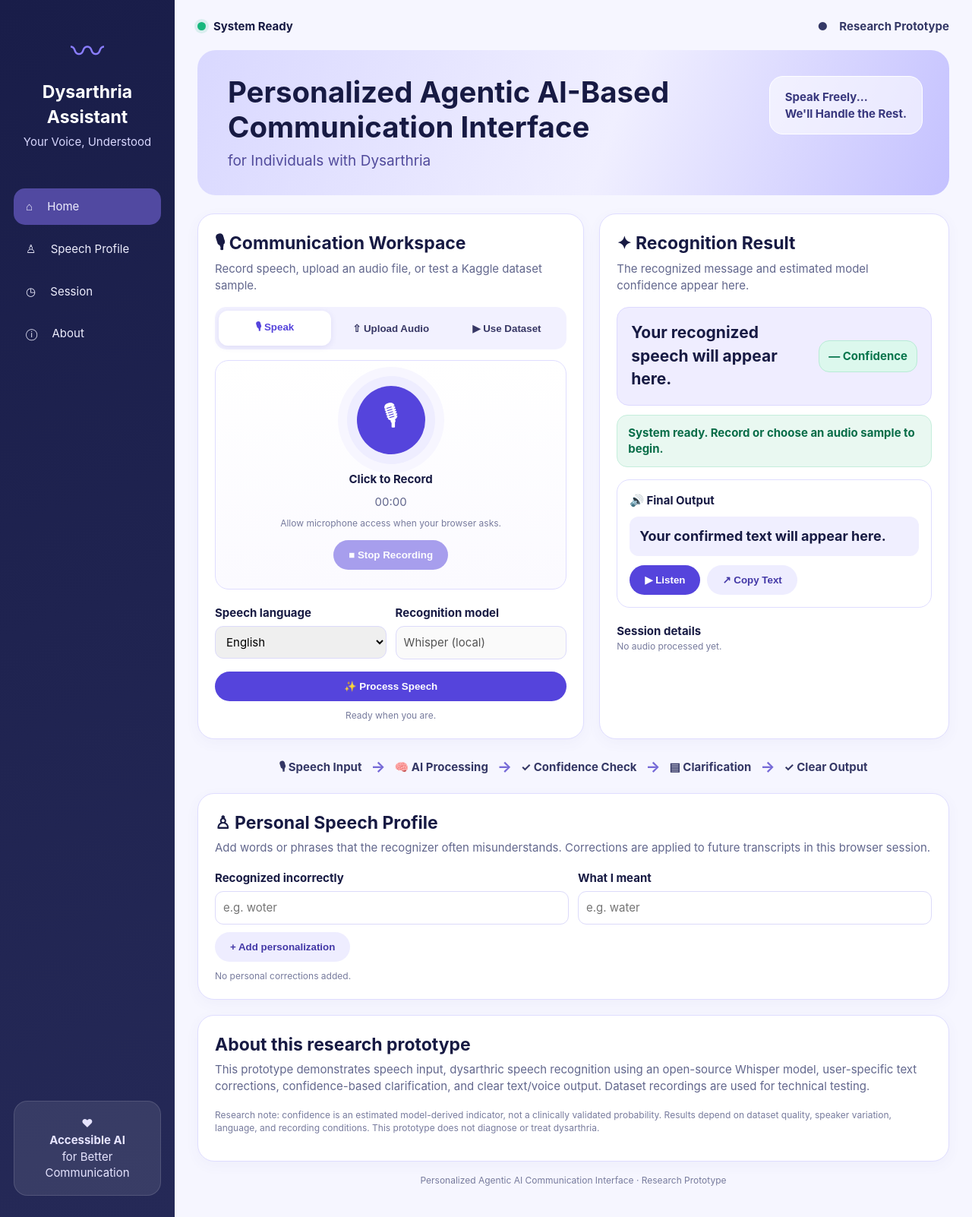
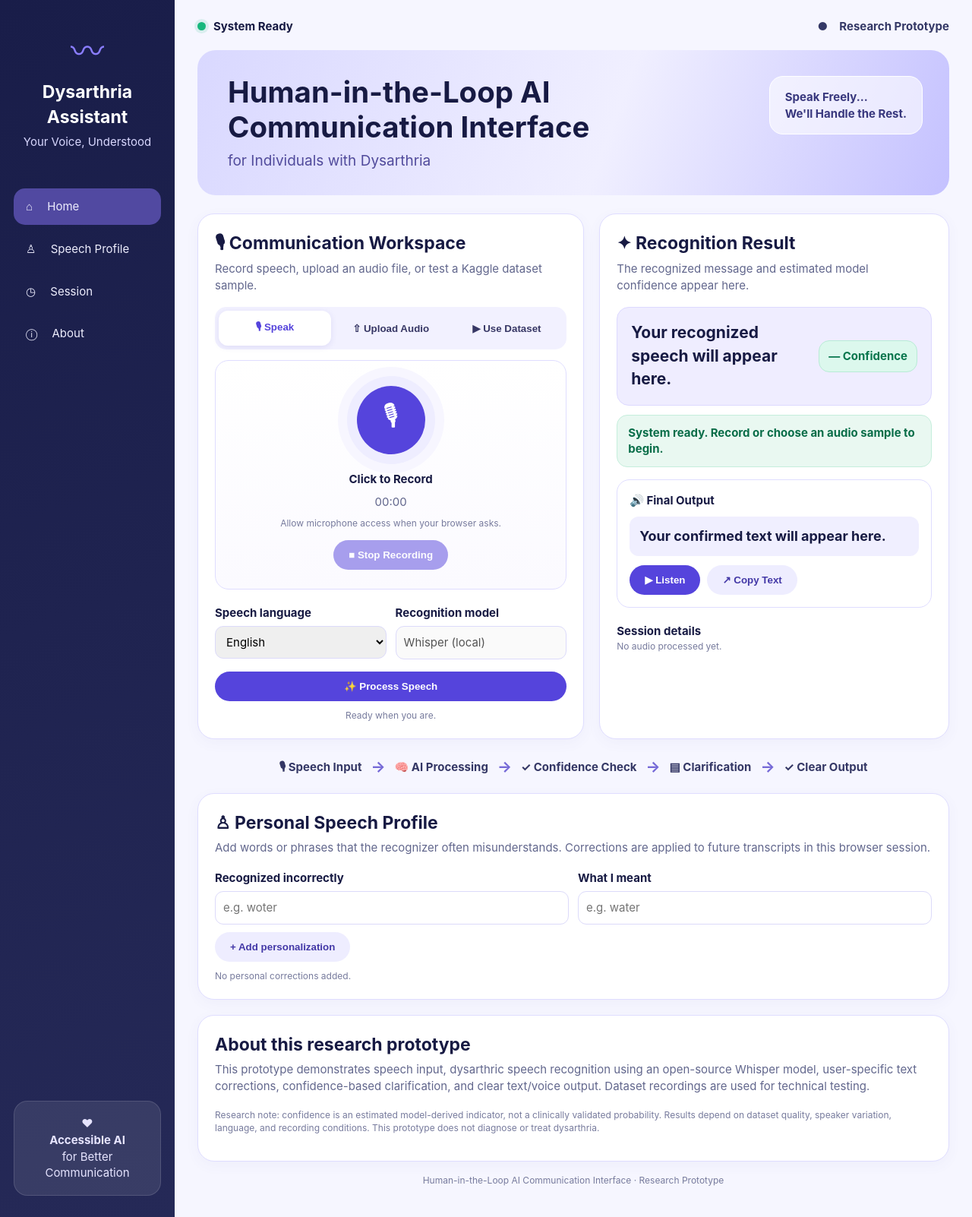
Before and after one commit to maryamyaseen1448-sudo/dysarthria-ai-assistant, a plain HTML site: page index.html in a window 1280 px wide. Shown: the whole page at 76% size. Drawn offline with Linux system fonts and the light colour scheme; no server answers.

Commit message:
Update interface title

```diff
--- a/index.html
+++ b/index.html
@@ -1,8 +1,7 @@
-<!doctype html>
 <html lang="en">
 <head>
 <meta charset="utf-8"><meta name="viewport" content="width=device-width,initial-scale=1">
-<title>Dysarthria Assistant | Communication Workspace</title>
+<title>Human-in-the-Loop AI Communication Interface | Dysarthria</title>
 <style>
 :root{--navy:#171b45;--purple:#5544dc;--purple2:#7667f2;--lav:#eeedff;--ink:#171a43;--muted:#62678d;--line:#dfddff;--green:#159b69;--amber:#f1a21a}
 *{box-sizing:border-box}body{margin:0;background:#f6f6ff;color:var(--ink);font:15px/1.45 Inter,Segoe UI,Arial,sans-serif}
@@ -15,7 +14,7 @@ main{padding:24px 30px;max-width:1600px;width:100%;margin:auto}.top{display:flex
 <aside class="side"><div class="brand"><div class="wave">〰</div><h2>Dysarthria<br>Assistant</h2><p>Your Voice, Understood</p></div><nav class="nav"><a class="active" href="#home">⌂　 Home</a><a href="#profile">♙　 Speech Profile</a><a href="#history">◷　 Session</a><a href="#about">ⓘ　 About</a></nav><div class="side-note">♥<br><b>Accessible AI</b><br>for Better Communication</div></aside>
 <main id="home">
 <div class="top"><div class="ready"><i class="dot"></i><span id="systemStatus">System Ready</span></div><div class="user">●　Research Prototype</div></div>
-<header class="hero"><h1>Personalized Agentic AI-Based<br>Communication Interface</h1><p>for Individuals with Dysarthria</p><div class="tag">Speak Freely...<br>We'll Handle the Rest.</div></header>
+<header class="hero"><h1>Human-in-the-Loop AI<br>Communication Interface</h1><p>for Individuals with Dysarthria</p><div class="tag">Speak Freely...<br>We'll Handle the Rest.</div></header>
 <div class="grid">
 <section class="panel"><h2>🎙 Communication Workspace</h2><p class="sub">Record speech, upload an audio file, or test a Kaggle dataset sample.</p>
 <div class="tabs"><button class="tab active" data-tab="record">🎙 Speak</button><button class="tab" data-tab="upload">⇧ Upload Audio</button><button class="tab" data-tab="sample">▶ Use Dataset</button></div>
@@ -35,7 +34,7 @@ main{padding:24px 30px;max-width:1600px;width:100%;margin:auto}.top{display:flex
 <div class="flow"><div>🎙 Speech Input</div><span>→</span><div>🧠 AI Processing</div><span>→</span><div>✓ Confidence Check</div><span>→</span><div>▤ Clarification</div><span>→</span><div>✓ Clear Output</div></div>
 <section class="panel section" id="profile"><h2>♙ Personal Speech Profile</h2><p class="sub">Add words or phrases that the recognizer often misunderstands. Corrections are applied to future transcripts in this browser session.</p><div class="two"><div><label><b>Recognized incorrectly</b></label><input id="wrongWord" class="field" placeholder="e.g. woter"></div><div><label><b>What I meant</b></label><input id="rightWord" class="field" placeholder="e.g. water"></div></div><button class="btn secondary" id="addCorrection">+ Add personalization</button><div id="correctionList" class="small" style="margin-top:10px">No personal corrections added.</div></section>
 <section class="panel section" id="about"><h2>About this research prototype</h2><p class="sub">This prototype demonstrates speech input, dysarthric speech recognition using an open-source Whisper model, user-specific text corrections, confidence-based clarification, and clear text/voice output. Dataset recordings are used for technical testing.</p><p class="small">Research note: confidence is an estimated model-derived indicator, not a clinically validated probability. Results depend on dataset quality, speaker variation, language, and recording conditions. This prototype does not diagnose or treat dysarthria.</p></section>
-<div class="footer">Personalized Agentic AI Communication Interface · Research Prototype</div>
+<div class="footer">Human-in-the-Loop AI Communication Interface · Research Prototype</div>
 </main></div>
 <script>
 let activeTab='record', mediaRecorder=null, chunks=[], activeBlob=null, seconds=0, tick=null, latestText='', corrections={}, confirmed=false;
```
